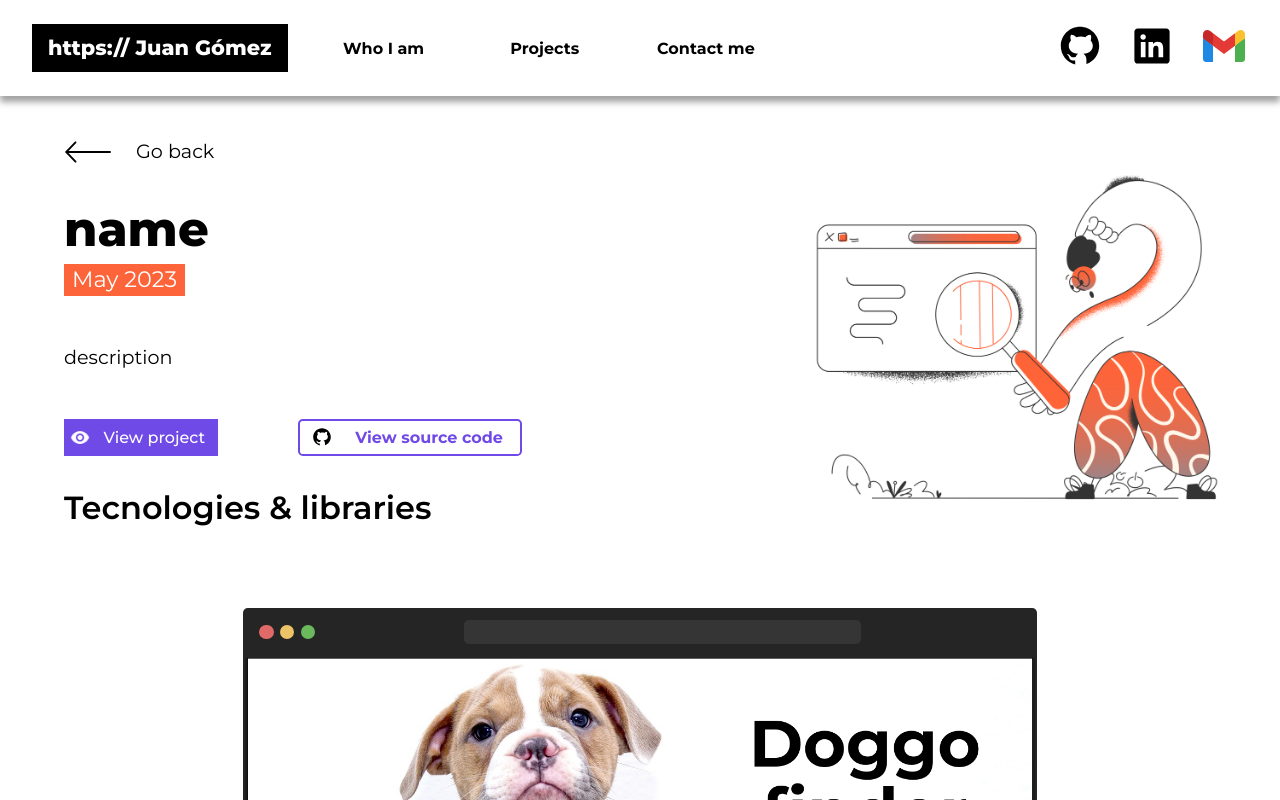
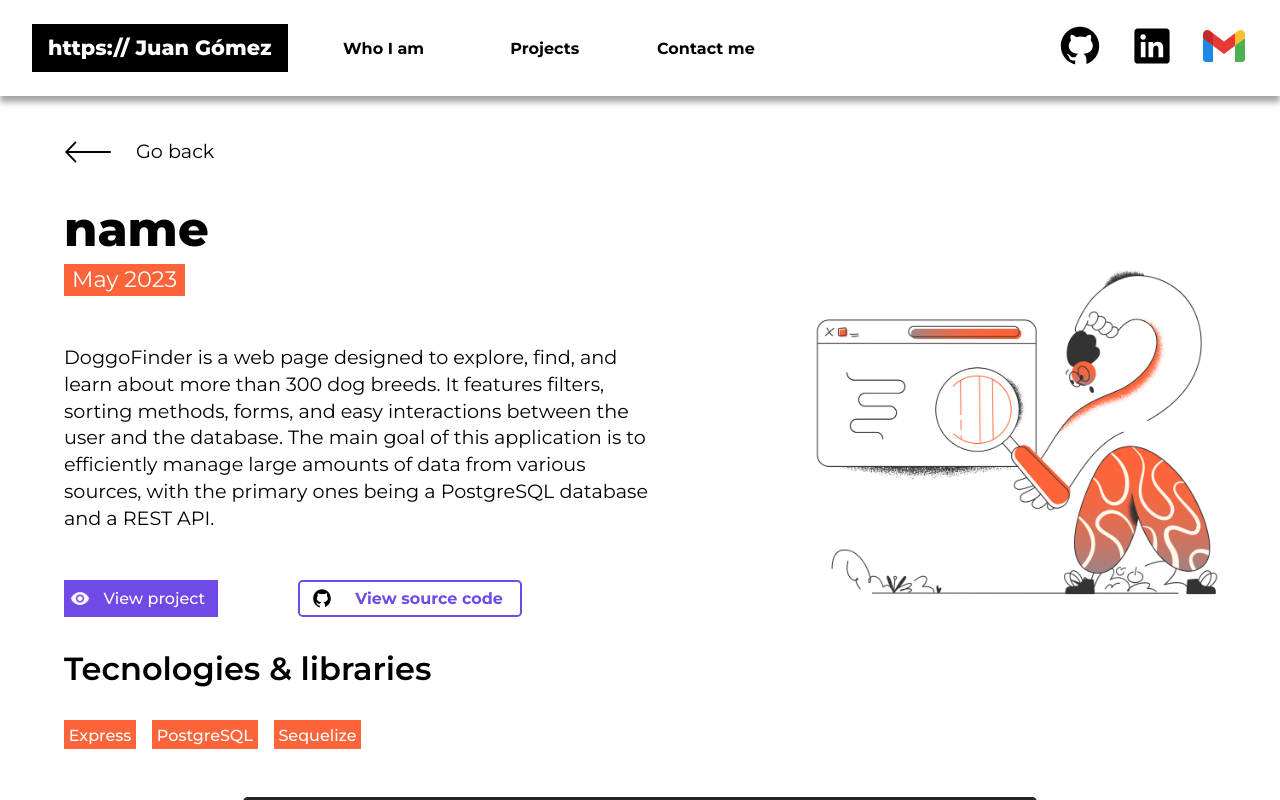
Before and after one commit to JPGomezCuervo/Portfolio, a React (Create React App) app in the folder client/: page /detail/doggofinder in a window 1280 px wide. Shown: the top 800 px of the page. Built offline with nearby package versions, Linux system fonts and the light colour scheme.

Commit message:
Add description to the jsons

```diff
--- a/client/src/components/Detail/Detail.tsx
+++ b/client/src/components/Detail/Detail.tsx
@@ -1,11 +1,12 @@
 import style from "./Detail.module.css";
 import { FC, useEffect } from "react";
-import { useSelector } from "react-redux";
-import { selectLanguageJson } from "../../features/optionsSlice";
 import image from "../../assets/images/details/crayon-2069.png";
 import arrow from "../../assets/icons/icons8-arrow.svg";
 import eye from "../../assets/icons/icons8-eye-96.png";
 import github from "../../assets/icons/github.svg";
+import { useSelector } from "react-redux";
+import { selectLanguageJson } from "../../features/optionsSlice";
+import { useNavigate } from "react-router-dom";
 
 type NameType = "musclelab" | "portfolio" | "doggofinder";
 
@@ -15,6 +16,8 @@ interface DetailProps {
 
 
 const Detail: FC<DetailProps> =({nameParam}) => {
+
+    const navigate = useNavigate();
 
     const language = useSelector(selectLanguageJson);
 
@@ -34,7 +37,7 @@ const Detail: FC<DetailProps> =({nameParam}) => {
     return(
         <div className={style.Container}>
             <div className={style.LeftContainer}>
-                <div className={style.Navegation}>
+                <div className={style.Navegation} onClick={()=> navigate(-1)}>
                     <img src={arrow} alt=""/>
                     <p>{goBack}</p>
                 </div>
--- a/client/src/utils/en.json
+++ b/client/src/utils/en.json
@@ -82,7 +82,7 @@
         "portfolio": {
             "date": "May 2023",
             "name": "Portfolio",
-            "description": "description",
+            "description": "Portfolio is a web page designed to showcase and manage my personal work profile. It is my first complete project developed using TypeScript. Its goal is to be an impeccable and visually appealing application that provides a pleasant navigation experience.",
             "tecnologies":{
                 "title": "Tecnologies & libraries",
                 "frontEnd":[],
@@ -102,11 +102,11 @@
         "doggofinder": {
             "date": "May 2023",
             "name": "name",
-            "description": "description",
+            "description": "DoggoFinder is a web page designed to explore, find, and learn about more than 300 dog breeds. It features filters, sorting methods, forms, and easy interactions between the user and the database. The main goal of this application is to efficiently manage large amounts of data from various sources, with the primary ones being a PostgreSQL database and a REST API.",
             "tecnologies":{
                 "title": "Tecnologies & libraries",
                 "frontEnd":[],
-                "backEnd": []
+                "backEnd": ["Express","PostgreSQL", "Sequelize"]
             }
         }
     }
--- a/client/src/utils/es.json
+++ b/client/src/utils/es.json
@@ -82,31 +82,31 @@
         "portfolio": {
             "date": "Mayo 2023",
             "name": "Portfolio",
-            "description": "description",
+            "description": "Portfolio es una página web diseñada para mostrar y gestionar mi perfil de trabajo personal. Es mi primer proyecto completo desarrollado usando TypeScript. Su objetivo es ser una aplicación impecable y visualmente atractiva que proporcione una experiencia de navegación agradable.",
             "tecnologies":{
                 "title": "Teconologías y librerías",
-                "frontEnd":[],
+                "frontEnd":["TypeScript", "React", "CSS", "Email.js"],
                 "backEnd": []
             }
         },
         "musclelab": {
             "date": "May 2023",
             "name": "Muscle Lab",
-            "description": "description",
+            "description": "Muscle Lab es una página web diseñada para gestionar un gimnasio ficticio. Cuenta con métodos de pago integrados, programación de citas, interfaces fáciles de usar y un panel de administración que permite a los administradores configurar y modificar diversos aspectos del gimnasio, como clases, ubicaciones, afiliaciones, entrenadores y mucho más.",
             "tecnologies":{
                 "title": "Teconologías y librerías",
-                "frontEnd":[],
-                "backEnd": []
+                "frontEnd":["React", "Redux", "Auth0", "Stripe", "Email.js", "CSS"],
+                "backEnd": ["Express","PostgreSQL", "Sequelize", "JWT"]
             }
         },
         "doggofinder": {
             "date": "May 2023",
             "name": "name",
-            "description": "description",
+            "description": "DoggoFinder es una página web diseñada para explorar, encontrar y aprender sobre más de 300 razas de perros. Cuenta con filtros, métodos de clasificación, formularios e interacciones sencillas entre el usuario y la base de datos. El objetivo principal de esta aplicación es gestionar eficazmente grandes cantidades de datos procedentes de diversas fuentes, siendo las principales una base de datos PostgreSQL y una REST API.",
             "tecnologies":{
                 "title": "Teconologías y librerías",
-                "frontEnd":[],
-                "backEnd": []
+                "frontEnd":["React", "Redux", "CSS" ],
+                "backEnd": ["Express","PostgreSQL", "Sequelize"]
             }
         }
     }
```
